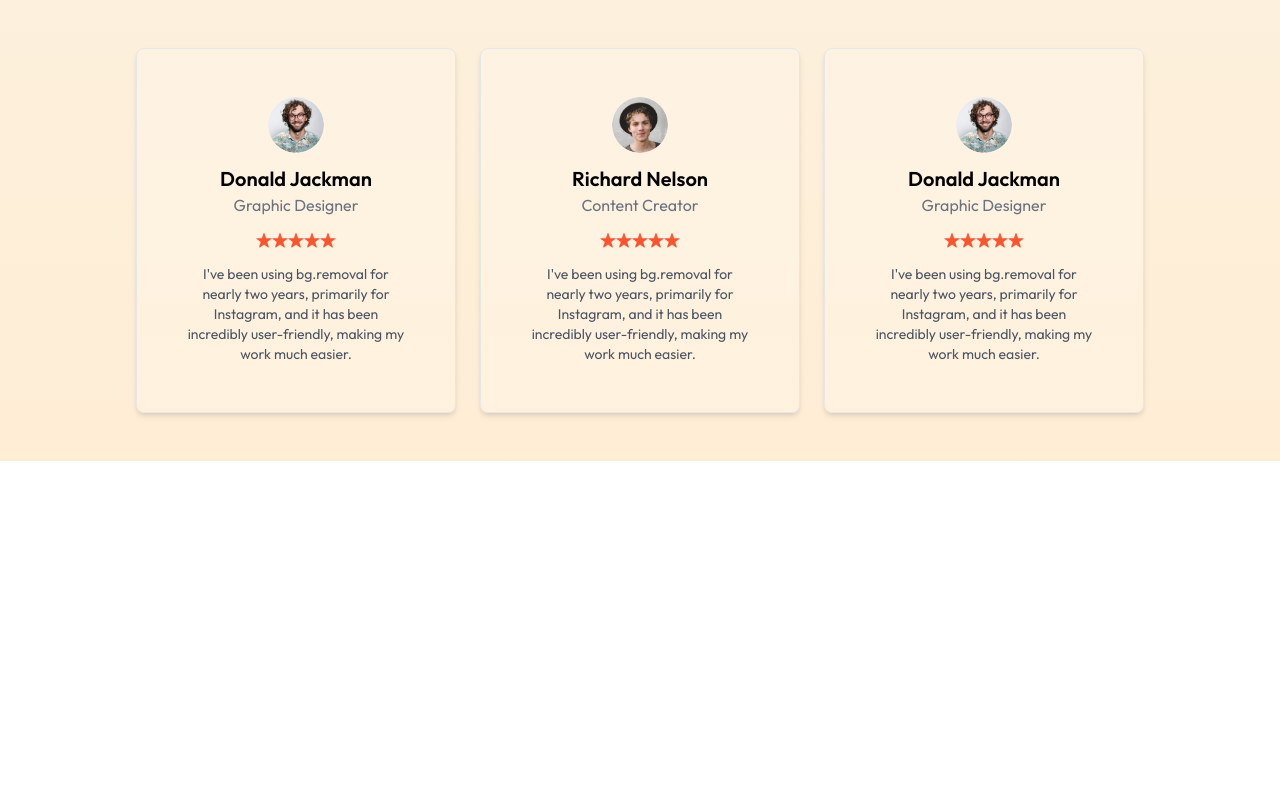
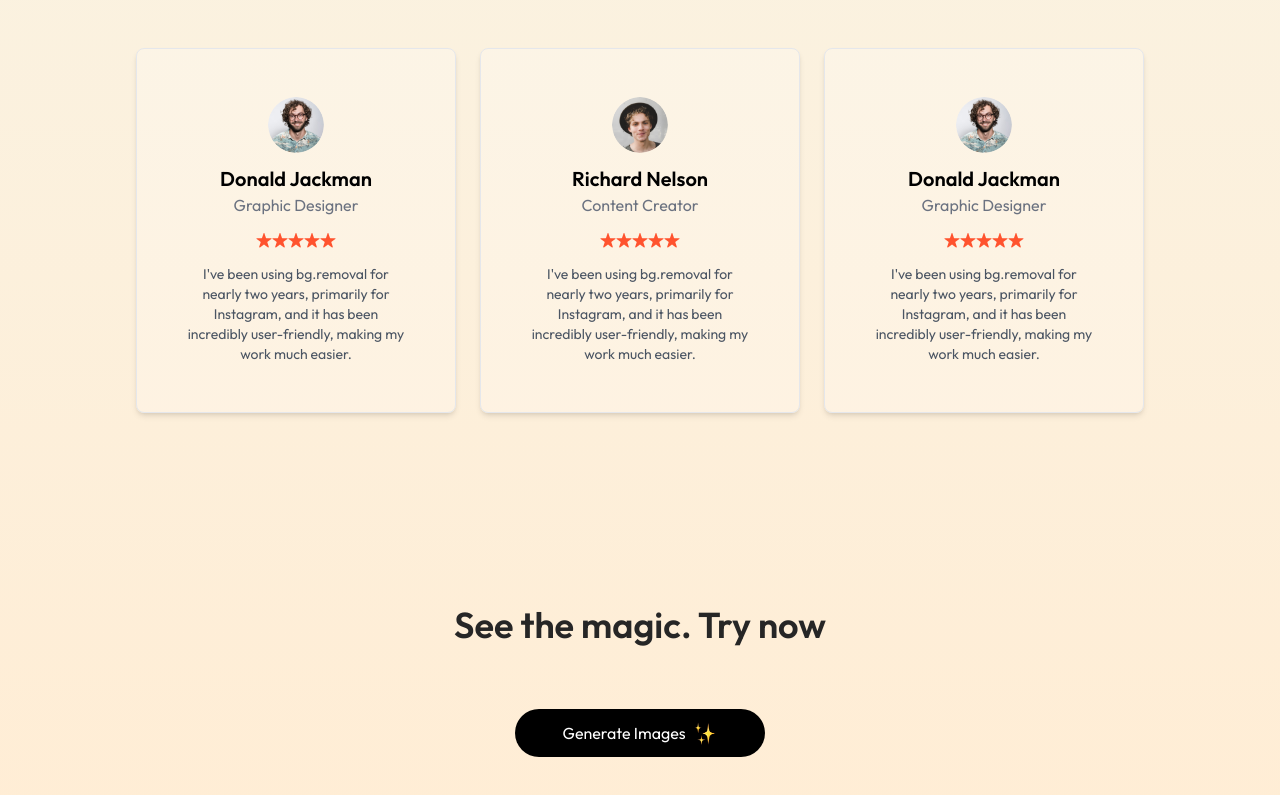
Before and after one commit to IsmaeilSaberi/imagify-ai-mern, a React (Vite) app in the folder client/: page / in a window 1280 px wide. Shown: the part 2076-2871 px from the top of the page. Before the commit the page ends 2617 px from the top, so only its background shows below. Built offline with nearby package versions, Linux system fonts and the light colour scheme.

Commit message:
completing generatebtn component

```diff
--- /dev/null
+++ b/client/src/components/GenerateBtn.jsx
@@ -0,0 +1,17 @@
+import React from "react";
+import { assets } from "../assets/assets";
+
+const GenerateBtn = () => {
+  return (
+    <div className="pb-16 text-center">
+      <h1 className="text-2xl md:text-3xl lg:text-4xl mt-4 font-semibold text-neutral-800 py-6 md:py-16">
+        See the magic. Try now
+      </h1>
+      <button className="inline-flex items-center gap-2 px-12 py-3 rounded-full bg-black text-white m-auto hover:scale-105 transition-all duration-500">
+        Generate Images <img src={assets.star_group} alt="" className="h-6" />
+      </button>
+    </div>
+  );
+};
+
+export default GenerateBtn;
--- a/client/src/pages/Home.jsx
+++ b/client/src/pages/Home.jsx
@@ -3,6 +3,7 @@
 import Steps from "../components/Steps";
 import Description from "../components/Description";
 import Testimonials from "../components/Testimonials";
+import GenerateBtn from "../components/GenerateBtn";
 
 const Home = () => {
   return (
@@ -11,6 +12,7 @@
       <Steps />
       <Description />
       <Testimonials />
+      <GenerateBtn />
     </div>
   );
 };
```
